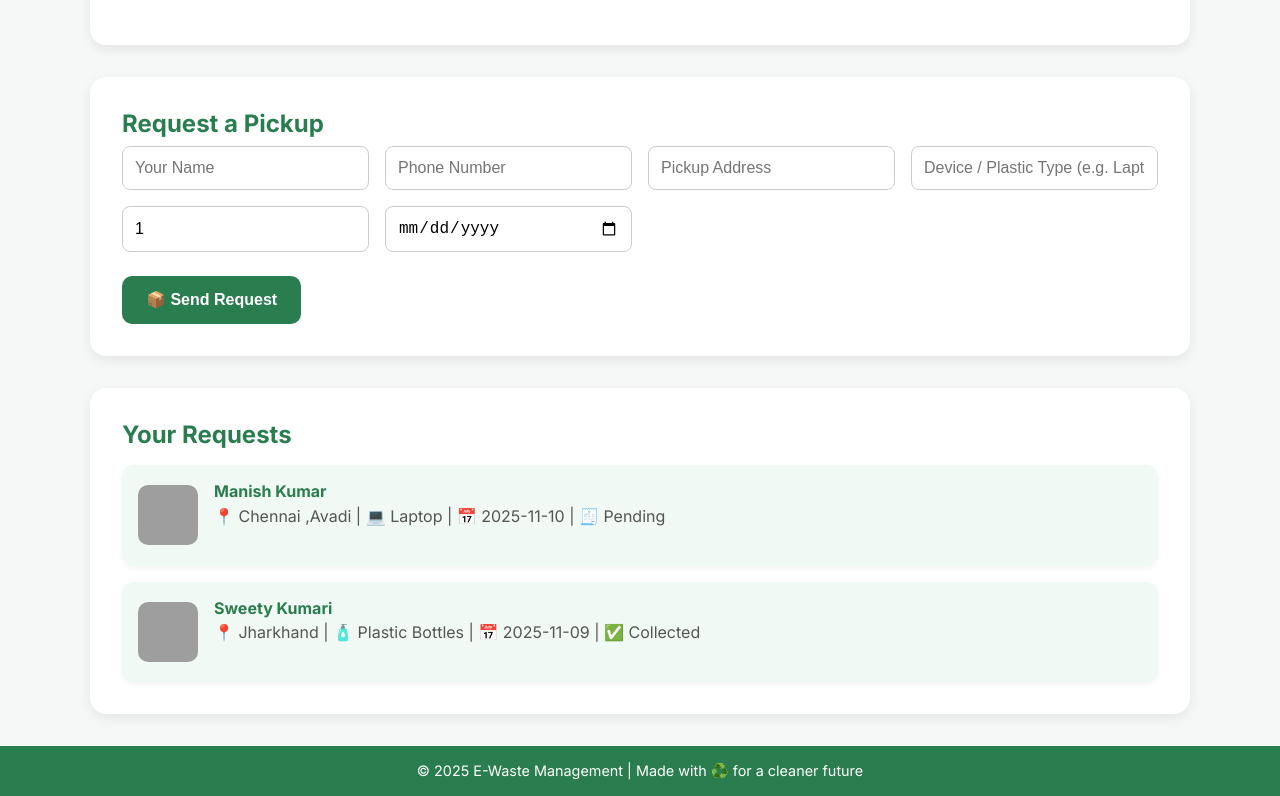
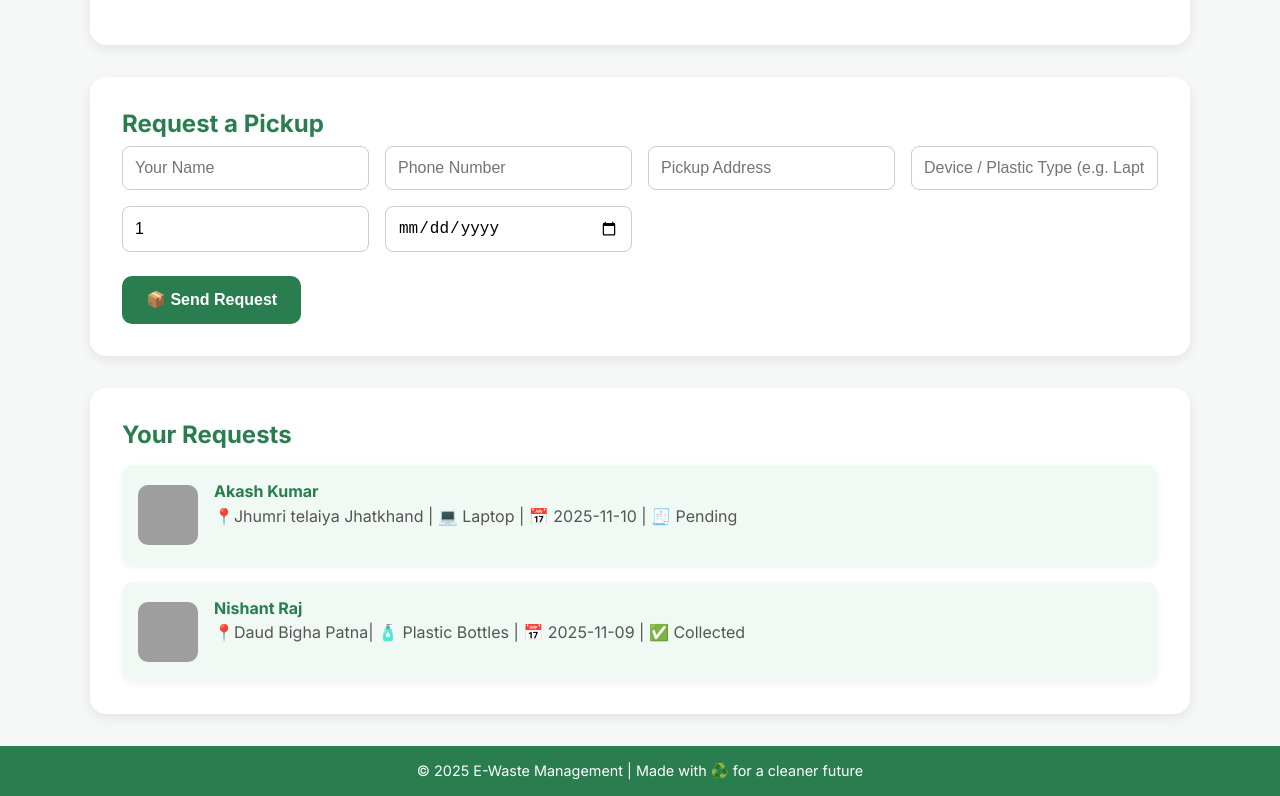
Before and after one commit to manishyadav73/e-waste-management-final, a plain HTML site: page public/index.html in a window 1280 px wide. Shown: the part 621-1417 px from the top of the page. Drawn offline with Linux system fonts and the light colour scheme; grey boxes are pictures that could not be loaded.

```diff
--- a/public/index.html
+++ b/public/index.html
@@ -243,16 +243,16 @@
         <div class="request-item">
           <img src="https://cdn-icons-png.flaticon.com/512/3081/3081874.png" alt="E-waste">
           <div class="request-info">
-            <h4>Manish Kumar</h4>
-            <p>📍 Chennai ,Avadi | 💻 Laptop | 📅 2025-11-10 | 🧾 Pending</p>
+            <h4>Akash Kumar</h4>
+            <p>📍Jhumri telaiya Jhatkhand | 💻 Laptop | 📅 2025-11-10 | 🧾 Pending</p>
           </div>
         </div>
 
         <div class="request-item">
           <img src="https://cdn-icons-png.flaticon.com/512/3039/3039382.png" alt="Plastic">
           <div class="request-info">
-            <h4>Sweety Kumari</h4>
-            <p>📍 Jharkhand | 🧴 Plastic Bottles | 📅 2025-11-09 | ✅ Collected</p>
+            <h4>Nishant Raj</h4>
+            <p>📍Daud Bigha Patna| 🧴 Plastic Bottles | 📅 2025-11-09 | ✅ Collected</p>
           </div>
         </div>
       </div>
```
